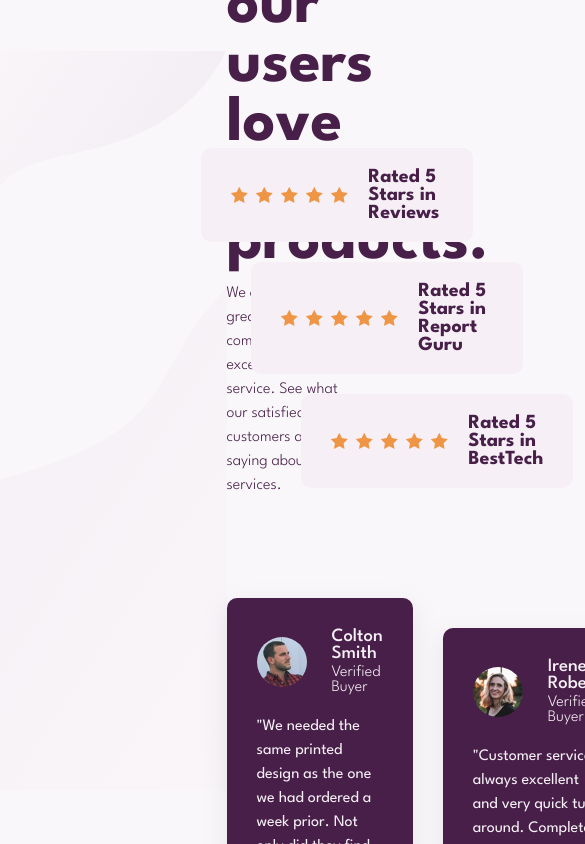
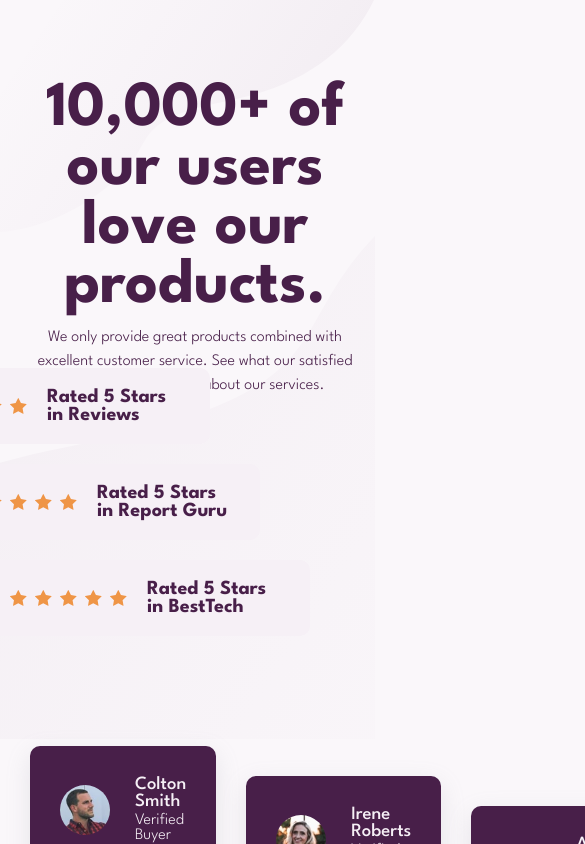
Before and after one commit to sparklaunch/Social-Proof-Section, a Next.js app: page / in a window 390 px wide. Shown: the top 844 px of the page, 585 px wide, since content can reach past the window. Built offline with nearby package versions, Linux system fonts and the light colour scheme.

Commit message:
반응형 디자인 개선: 모바일 화면에서 레이아웃 및 스타일 조정

```diff
--- a/src/app/Home.module.css
+++ b/src/app/Home.module.css
@@ -24,6 +24,7 @@
 	display: flex;
 	flex-direction: column;
 	gap: 100px;
+	position: absolute;
 }
 
 .top {
@@ -80,6 +81,12 @@
 }
 
 @media (max-width: 1000px) {
+	.wrapper {
+		height: auto;
+		flex-direction: column;
+		justify-content: flex-start;
+	}
+
 	.desktopBackground {
 		display: none;
 	}
@@ -87,4 +94,25 @@
 	.mobileBackground {
 		display: block;
 	}
+
+	.main {
+		width: 100%;
+		padding: 80px 30px;
+	}
+
+	.top {
+		flex-direction: column;
+	}
+
+	.header {
+		width: 100%;
+	}
+
+	.heading {
+		text-align: center;
+	}
+
+	.subtitle {
+		text-align: center;
+	}
 }
--- a/src/app/globals.css
+++ b/src/app/globals.css
@@ -14,3 +14,9 @@ body {
 	background-color: var(--color-background);
 	height: 100vh;
 }
+
+@media (max-width: 1000px) {
+	body {
+		height: auto;
+	}
+}
```
